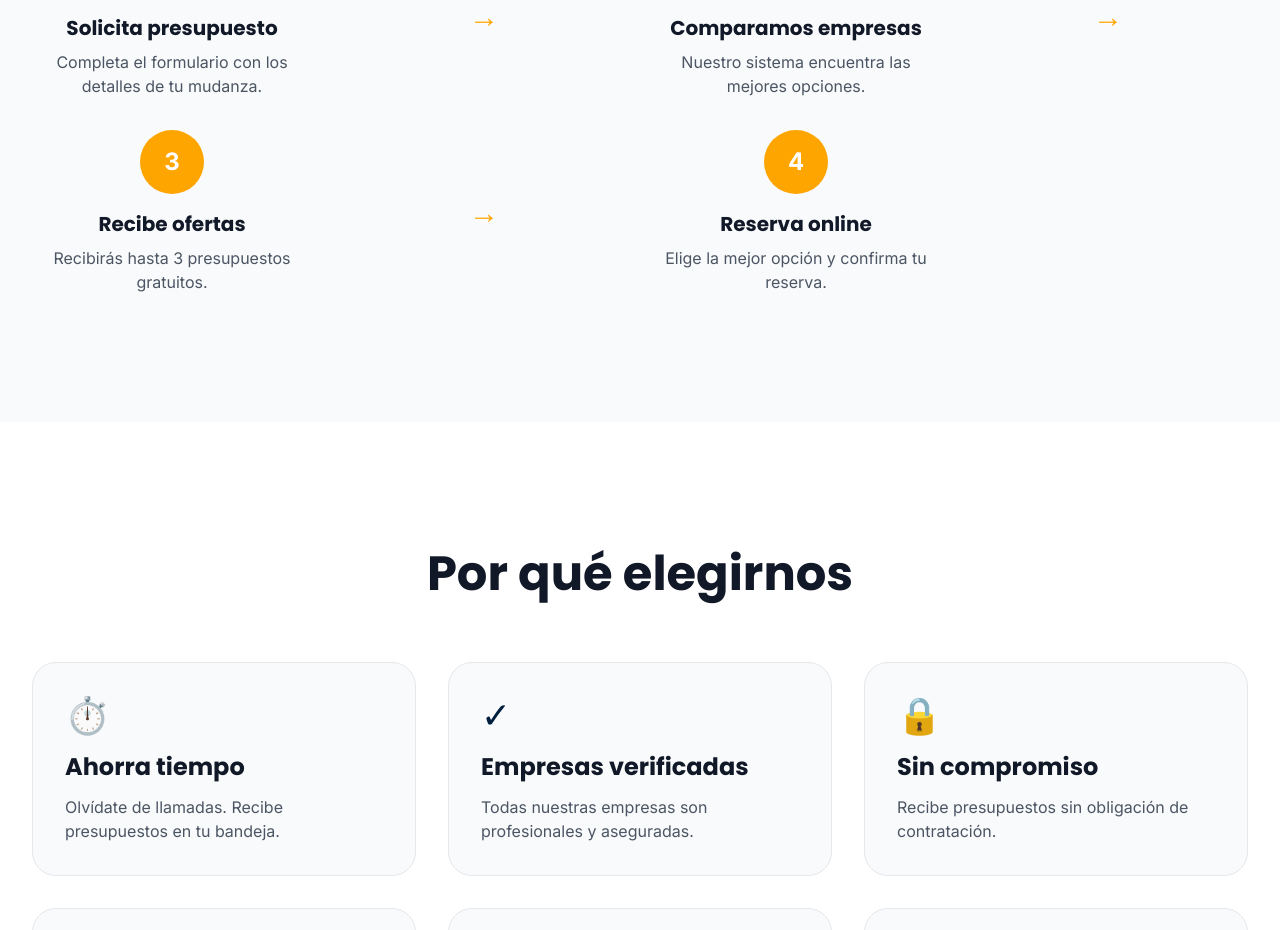
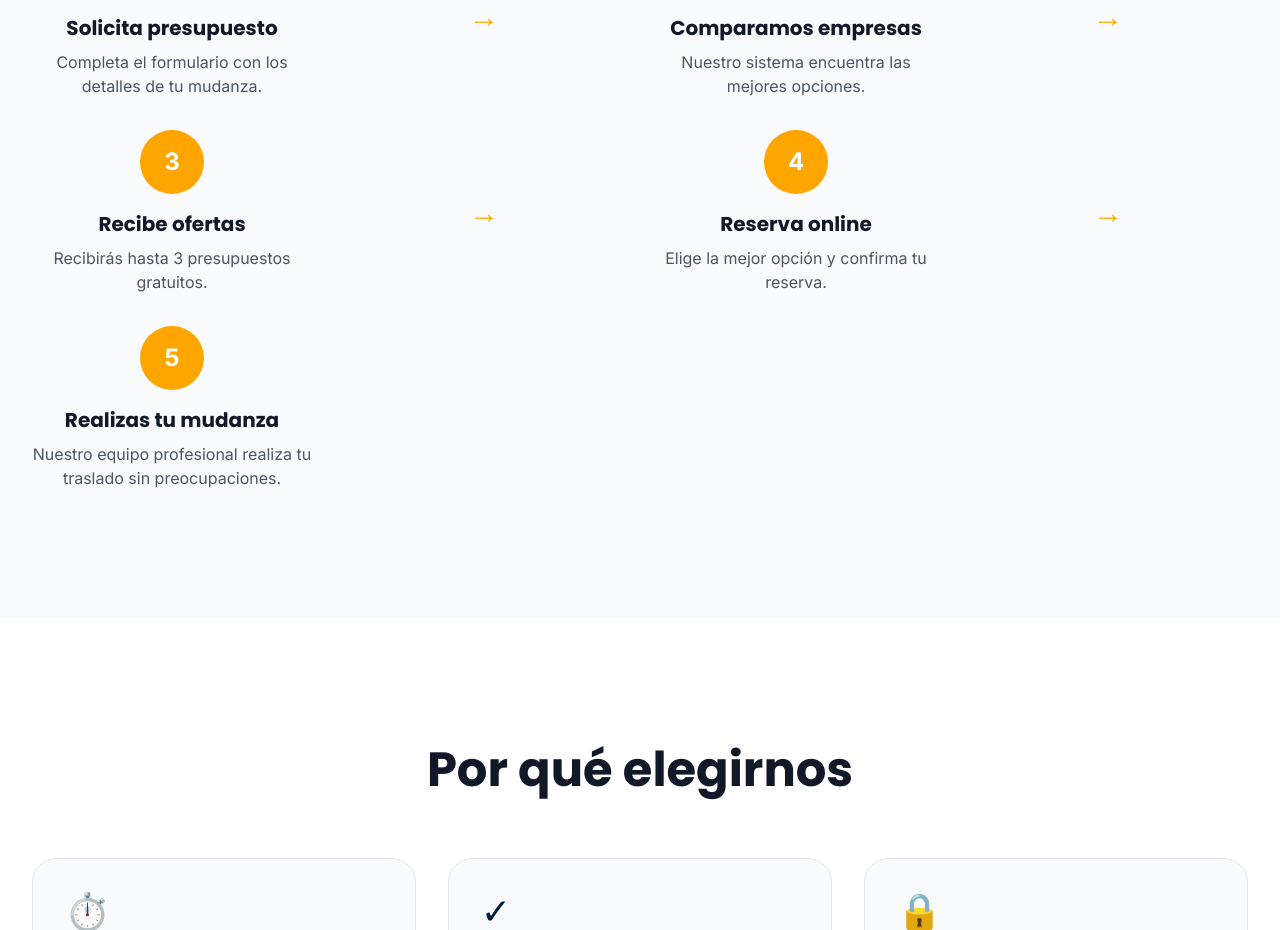
Before and after one commit to joiceburgos29-PNG/muvifyexpress, a Vue app: page / in a window 1280 px wide. Shown: the part 1380-2310 px from the top of the page. Built offline with nearby package versions, Linux system fonts and the light colour scheme.

Commit message:
Agregando Paso 5: Realizas tu mudanza en sección Cómo funciona
- Nuevo paso 5 en el flujo de 5 pasos
- Flecha de continuidad hasta el paso 5
- Sin flecha después del paso final
- Descripción: El equipo profesional realiza tu traslado

```diff
--- a/src/views/Home.vue
+++ b/src/views/Home.vue
@@ -100,6 +100,18 @@
             </div>
             <h3 class="text-xl font-bold text-gray-900 mb-2">Reserva online</h3>
             <p class="text-gray-600">Elige la mejor opción y confirma tu reserva.</p>
+          </div>
+
+          <div class="flex items-center justify-center md:mb-0 mb-4">
+            <div class="hidden md:block text-3xl text-primary">→</div>
+          </div>
+
+          <div class="text-center">
+            <div class="w-16 h-16 bg-primary text-white rounded-full flex items-center justify-center text-2xl font-bold mx-auto mb-4">
+              5
+            </div>
+            <h3 class="text-xl font-bold text-gray-900 mb-2">Realizas tu mudanza</h3>
+            <p class="text-gray-600">Nuestro equipo profesional realiza tu traslado sin preocupaciones.</p>
           </div>
         </div>
       </div>
```
